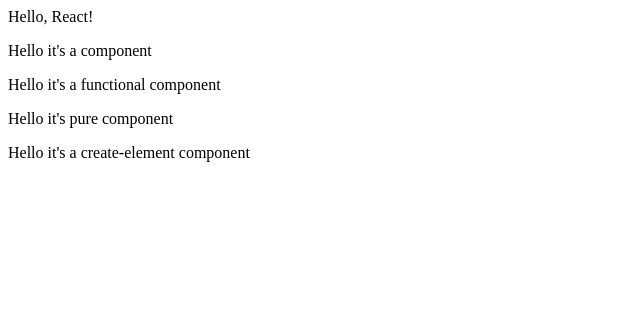
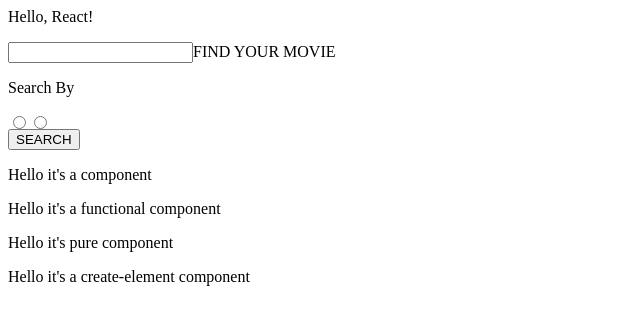
Before and after one commit to Wennod/react-mp-bk, a React app: page / in a window 1280 px wide. Shown: the top 324 px of the page, without its empty margins (0-640 px from the left). Built offline with nearby package versions, Linux system fonts and the light colour scheme.

Commit message:
third-task/ transitional commit

```diff
--- a/app/App.js
+++ b/app/App.js
@@ -4,6 +4,8 @@
 import SecondComponent from './components/SecondComponent';
 import ThirdComponent from './components/ThirdComponent';
 import FourthComponent from './components/FourthComponent';
+
+import SearchContainer from './components/SearchComponent/SearchContainer';
 
 class App extends Component {
     constructor(props) {
@@ -14,6 +16,7 @@
         return (
             <div>
                 <p>Hello, React!</p>
+                <SearchContainer />
                 <FirstComponent />
                 <SecondComponent />
                 <ThirdComponent />
--- /dev/null
+++ b/app/components/SearchComponent/SearchButtonComponent/SearchButton.js
@@ -0,0 +1,9 @@
+import React from 'react';
+
+const SearchButton = (props) => {
+    return (
+        <input className="search-button" type="submit" value="SEARCH"/>
+    );
+}
+
+export default SearchButton;
--- /dev/null
+++ b/app/components/SearchComponent/SearchContainer.js
@@ -0,0 +1,21 @@
+import React from 'react';
+
+import SearchField from './SearchFieldComponent/SearchField';
+import SearchButton from './SearchButtonComponent/SearchButton';
+import SearchFilter from './SearchFilterComponent/SearchFilter';
+
+class SearchComponentContainer extends React.Component {
+    render() {
+        return (
+            <div>
+                <SearchField />
+                <div className="search-form__controlls">
+                    <SearchFilter />
+                    <SearchButton />
+                </div>
+            </div>
+        );
+    }
+}
+
+export default SearchComponentContainer;
--- /dev/null
+++ b/app/components/SearchComponent/SearchFieldComponent/SearchField.js
@@ -0,0 +1,12 @@
+import React from 'react';
+
+const SearchField = (props) => {
+    return (
+        <div>
+            <input className="search-field" type="text" name="search" id="fieldId" />
+            <label htmlFor="fieldId">FIND YOUR MOVIE</label>
+        </div>
+    );
+}
+
+export default SearchField;
--- /dev/null
+++ b/app/components/SearchComponent/SearchFilterComponent/SearchFilter.js
@@ -0,0 +1,13 @@
+import React from 'react';
+
+const SearchFilter = (props) => {
+    return (
+        <div className="search-filter">
+            <p className="search-filter__title">Search By</p>
+            <input className="search-filter__toggler" type="radio" name="searchCriteria" id="title" value="TITLE" />
+            <input className="search-filter__toggler" type="radio" name="searchCriteria" id="genre" value="GENRE" />
+        </div>
+    );
+}
+
+export default SearchFilter;
--- a/index.js
+++ b/index.js
@@ -1,9 +1,16 @@
 import React from 'react';
 import { render } from 'react-dom';
+import { BrowserRouter as Router, Route } from 'react-router-dom';
+import createBrowserHistory from 'history/createBrowserHistory'
 
 import App from './app/App';
 
 render(
-    <App />,
+    <Router>
+        <div>
+            <Route path="/" component={App} />
+            <Route path="/:movie" component={App} />
+        </div>
+    </Router>,
     document.getElementById('root')
 );
--- a/package.json
+++ b/package.json
@@ -12,6 +12,7 @@
   "license": "ISC",
   "dependencies": {
     "express": "^4.16.3",
+    "history": "^4.7.2",
     "html-webpack-plugin": "^3.2.0",
     "jest": "^22.4.3",
     "prop-types": "^15.6.1",
@@ -19,6 +20,7 @@
     "react-dom": "^16.3.1",
     "react-redux": "^5.0.7",
     "react-router": "^4.2.0",
+    "react-router-dom": "^4.2.2",
     "redux": "^3.7.2"
   },
   "devDependencies": {
--- a/webpack.config.js
+++ b/webpack.config.js
@@ -16,7 +16,6 @@
 			}
 		}
 	}
-
 
 	const config = {
 		entry: {
@@ -74,7 +73,7 @@
 
 		devServer: {
 			contentBase: path.join(__dirname, 'dist'),
-			port: 5500,
+			port: 8080,
 		}
 	}
 
```
Also changed, not shown: app/components/ResultsComponent/ResultsContainer.js (added, +9 -0 lines), app/components/SearchComponent/SearchContainer.style.scss (added).
